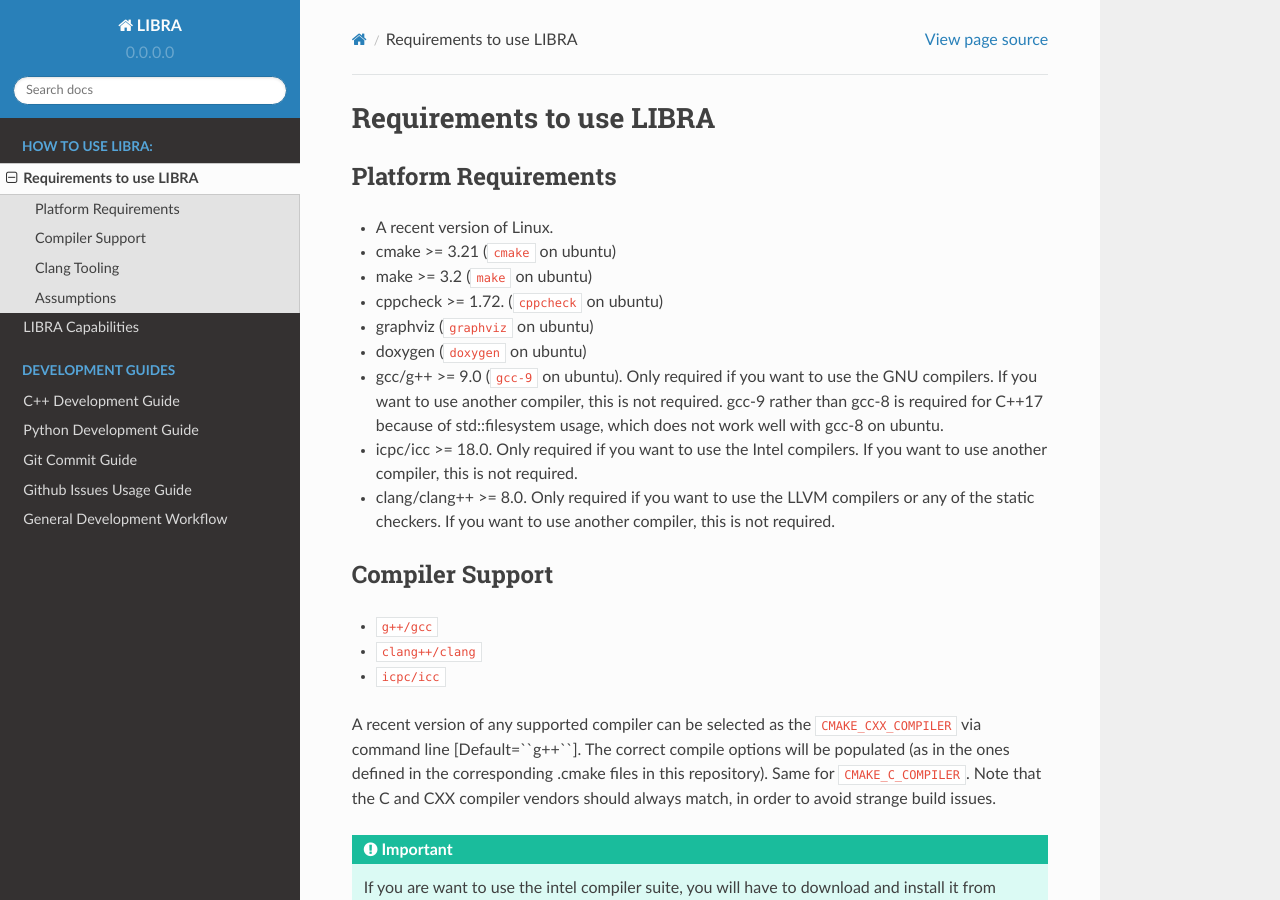
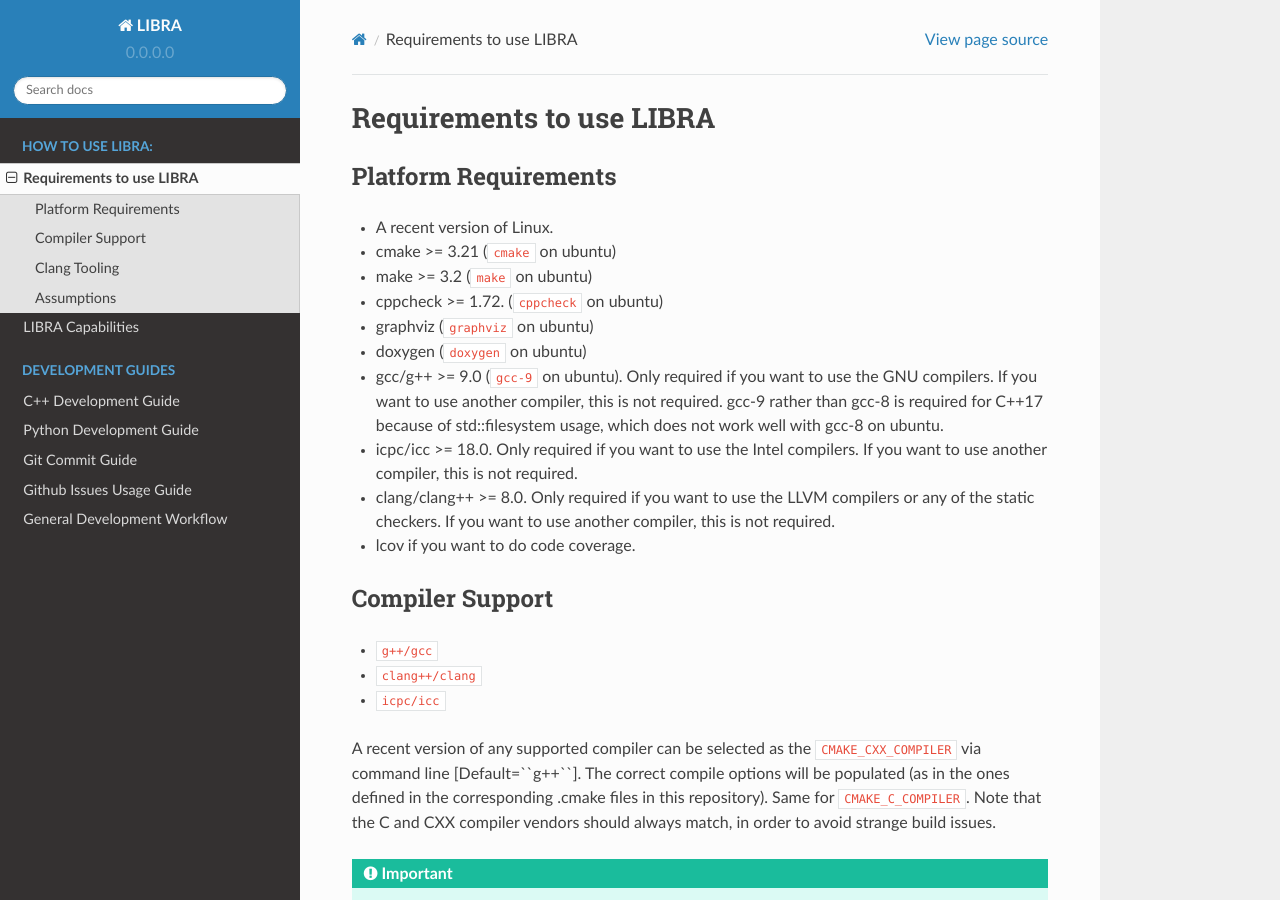
Before and after one commit to jharwell/libra, a Sphinx documentation site: the page built from docs/usage/requirements.rst, in a window 1280 px wide and 900 px high. Built offline with Sphinx 7.4.7 and the Read the Docs theme 2.0.0, drawn with Linux system fonts in a browser that asks for light colours.

Commit message:
bugfix(#40): Coverage does not work

```diff
--- a/docs/usage/requirements.rst
+++ b/docs/usage/requirements.rst
@@ -28,6 +28,8 @@ Platform Requirements
 - clang/clang++ >= 8.0. Only required if you want to use the LLVM compilers or
   any of the static checkers. If you want to use another compiler, this is not
   required.
+
+- lcov if you want to do code coverage.
 
 Compiler Support
 ================
```
Also changed, not shown: 3 other files.
